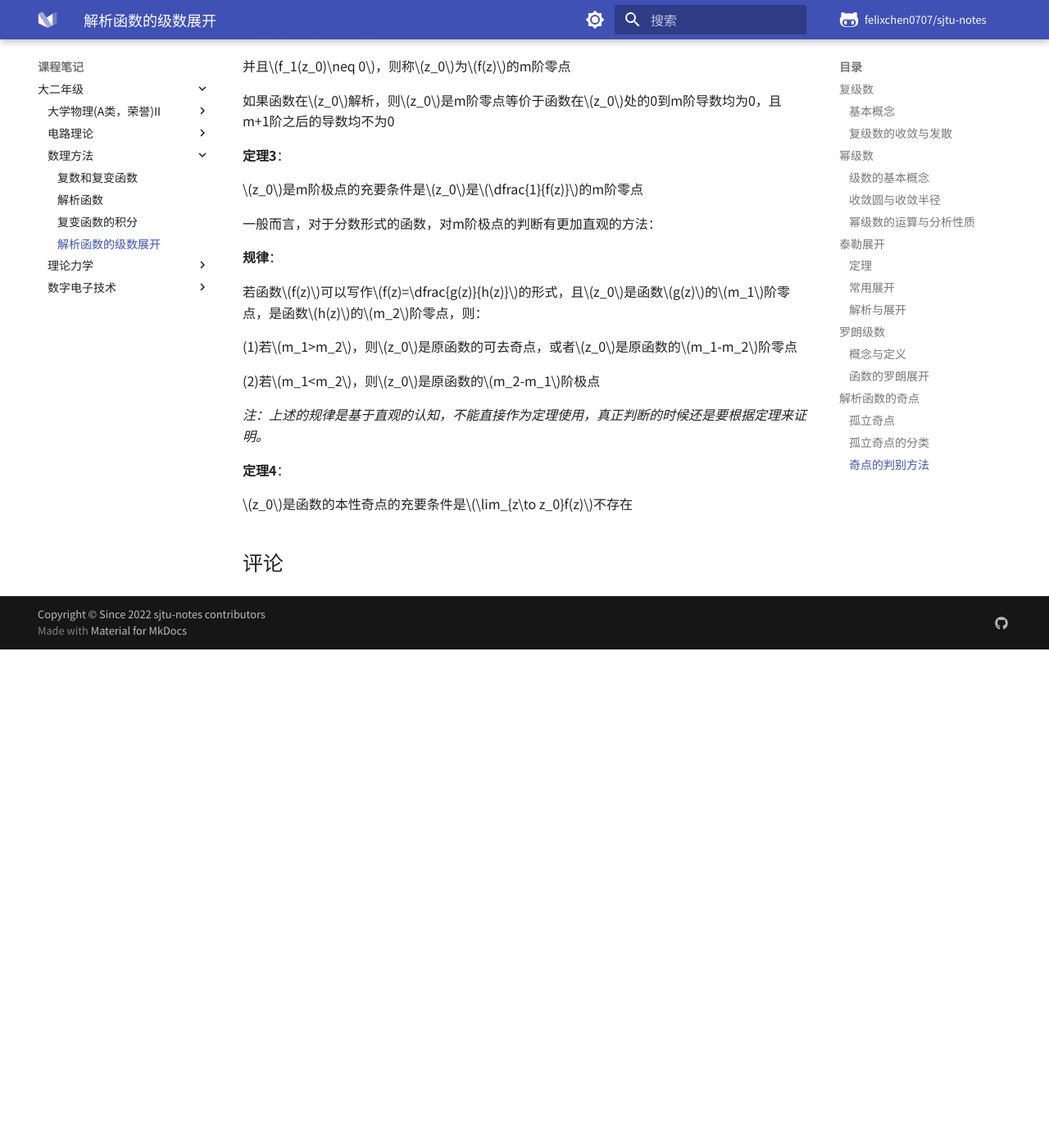
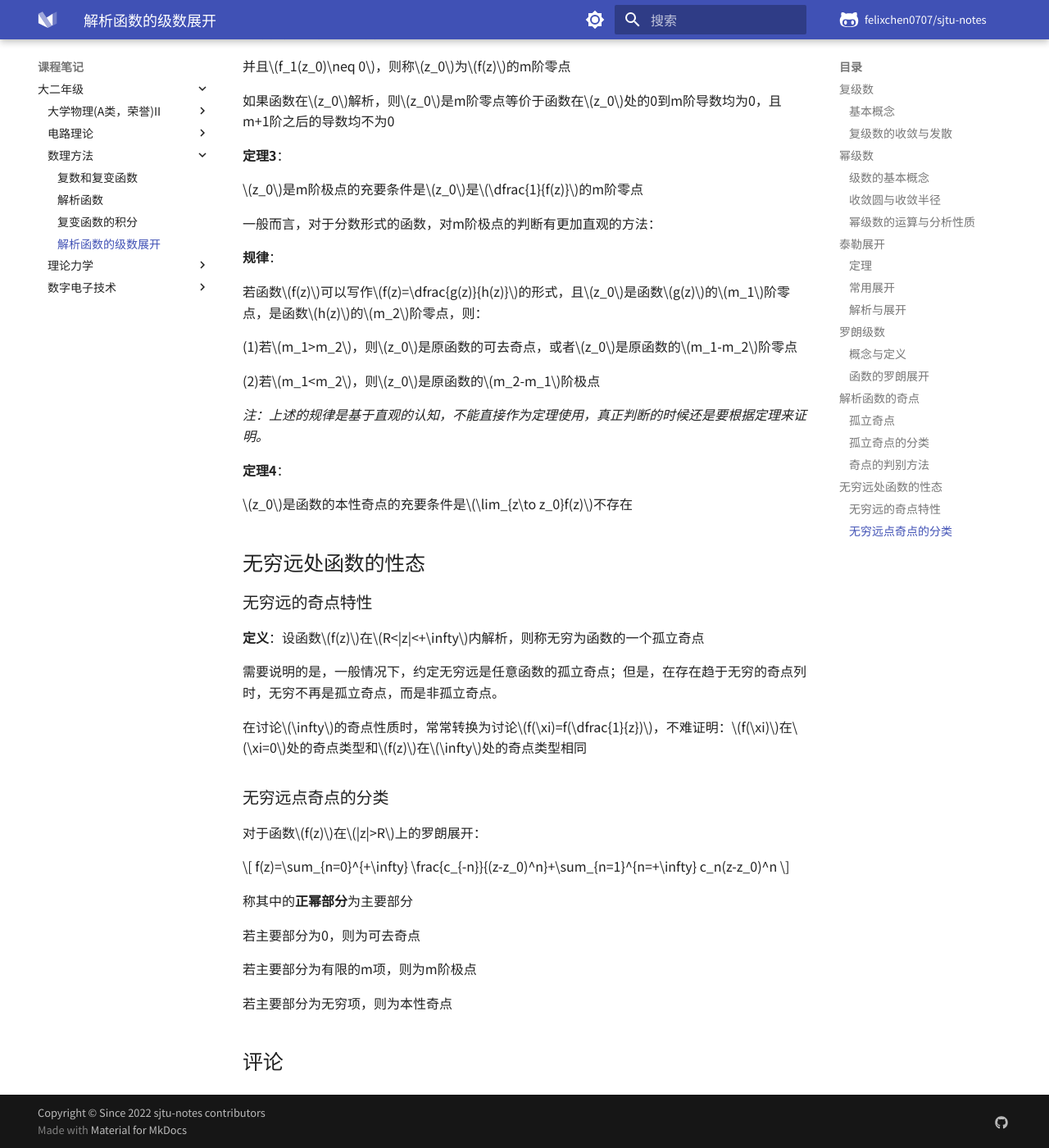
Before and after one commit to glimmeringlight/sjtu-notes, an MkDocs documentation site: the page built from docs/notes/grade2/MATH1206/004.md, in a window 1280 px wide and 1400 px high, scrolled down 5193 px. Shown: the whole window at 82% size. Built offline with MkDocs 1.6.1 and Material for MkDocs 9.7.7, drawn with Linux system fonts in a browser that asks for light colours; a script that is not in the unit is left out; comment, search, counter and statistics services are not loaded; before the commit the page ends 5985 px from its top, so only the background shows below that.

Commit message:
数理方法 10.27

```diff
--- a/docs/notes/grade2/MATH1206/004.md
+++ b/docs/notes/grade2/MATH1206/004.md
@@ -284,3 +284,29 @@ $z_0$是m阶极点的充要条件是$z_0$是$\dfrac{1}{f(z)}$的m阶零点
 **定理4**：
 
 $z_0$是函数的本性奇点的充要条件是$\lim_{z\to z_0}f(z)$不存在
+
+## 无穷远处函数的性态
+
+### 无穷远的奇点特性
+
+**定义**：设函数$f(z)$在$R<|z|<+\infty$内解析，则称无穷为函数的一个孤立奇点
+
+需要说明的是，一般情况下，约定无穷远是任意函数的孤立奇点；但是，在存在趋于无穷的奇点列时，无穷不再是孤立奇点，而是非孤立奇点。
+
+在讨论$\infty$的奇点性质时，常常转换为讨论$f(\xi)=f(\dfrac{1}{z})$，不难证明：$f(\xi)$在$\xi=0$处的奇点类型和$f(z)$在$\infty$处的奇点类型相同
+
+### 无穷远点奇点的分类
+
+对于函数$f(z)$在$|z|>R$上的罗朗展开：
+
+$$
+f(z)=\sum_{n=0}^{+\infty} \frac{c_{-n}}{(z-z_0)^n}+\sum_{n=1}^{n=+\infty} c_n(z-z_0)^n
+$$
+
+称其中的**正幂部分**为主要部分
+
+若主要部分为0，则为可去奇点
+
+若主要部分为有限的m项，则为m阶极点
+
+若主要部分为无穷项，则为本性奇点
```
